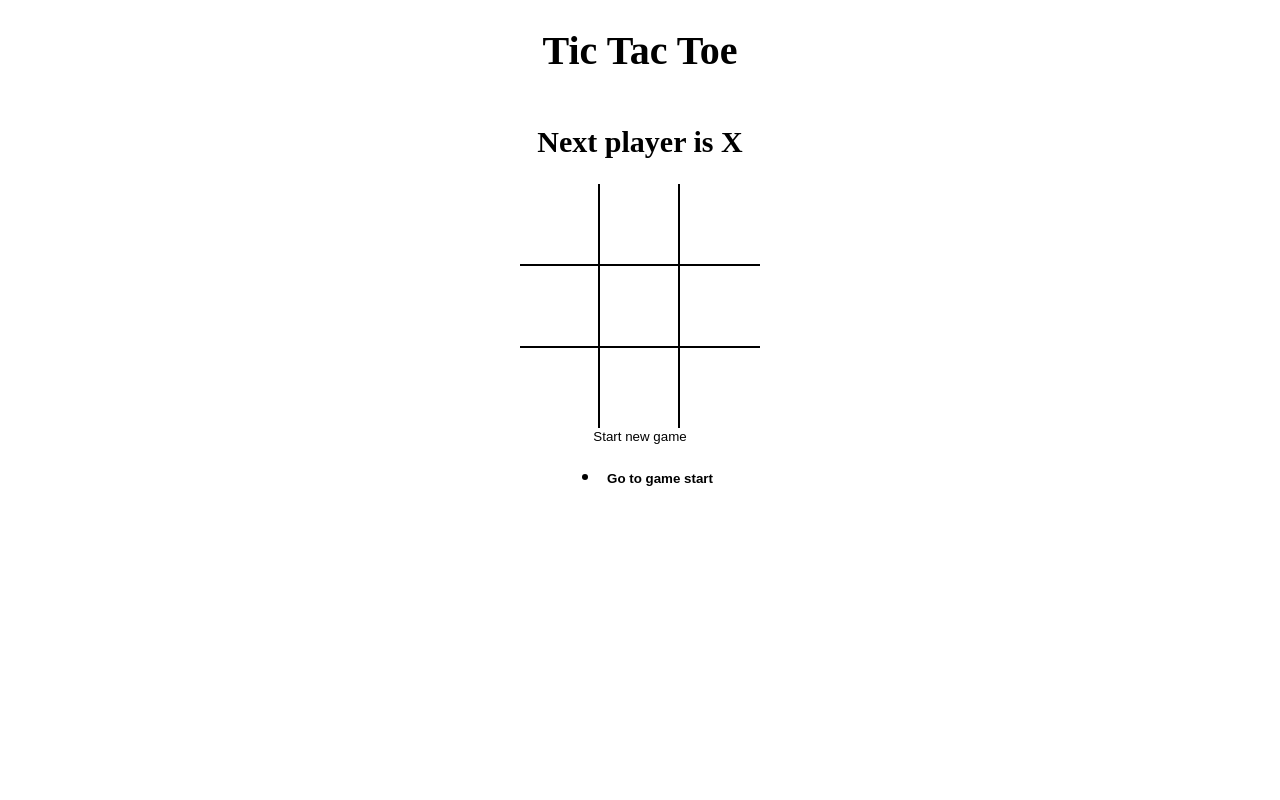
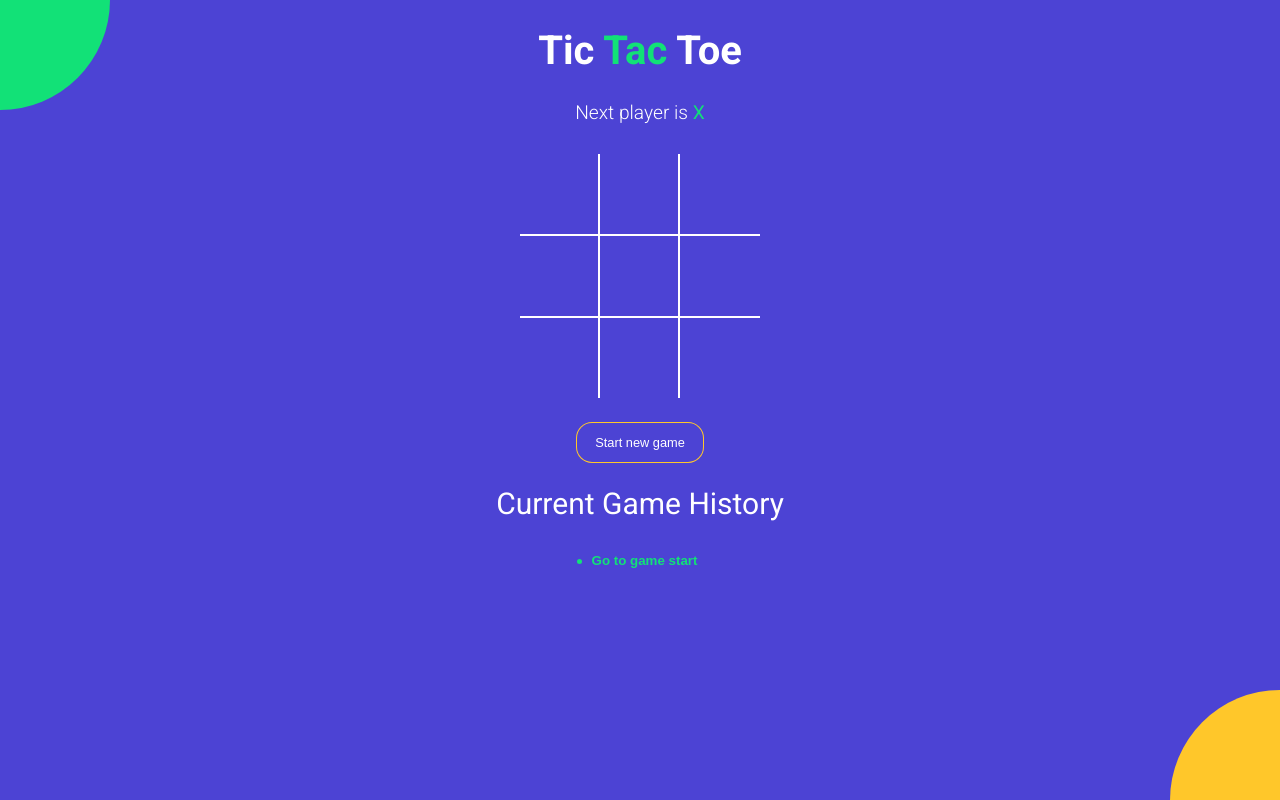
Before and after one commit to Ishan2110/Tic-tac-toe, a React (Vite) app: page / in a window 1280 px wide. Built offline with nearby package versions, Linux system fonts and the light colour scheme; the HTML template or start-up script is replaced by a standard one.

Commit message:
Styled the entire app

```diff
--- a/index.html
+++ b/index.html
@@ -2,7 +2,11 @@
 <html>
 
 <head>
-    <title>React Parcel Micro App</title>
+    <meta charset="UTF-8" />
+    <meta name="viewport" content="width=device-width, initial-scale=1.0" />
+    <meta http-equiv="X-UA-Compatible" content="ie=edge" />
+    <link href="https://fonts.googleapis.com/css?family=Roboto:300,400,700&display=swap" rel="stylesheet" />
+    <title>TIC TAC TOE</title>
 </head>
 
 <body>
--- a/src/App.jsx
+++ b/src/App.jsx
@@ -60,7 +60,10 @@
 
   return (
     <div className="app">
-      <h1> Tic Tac Toe </h1>
+      <h1>
+        {' '}
+        Tic <span className="text-green">Tac</span> Toe{' '}
+      </h1>
 
       <Statusmsg winner={winner} current={current} />
 
@@ -69,10 +72,16 @@
         handleSquareClick={handleSquareClick}
         winningSquares={winningSquares}
       />
-      <button type="button" onClick={onNewGame}>
+      <button
+        type="button"
+        onClick={onNewGame}
+        className={`btn-reset ${winner ? 'active' : ''}`} // Dynamic-CSS
+      >
         Start new game
       </button>
+      <h2 style={{ fontWeight: 'normal' }}>Current Game History</h2>
       <History history={history} moveTo={moveTo} currentMove={currentMove} />
+      <div className="bg-balls" />
     </div>
   );
 };
--- a/src/components/History.jsx
+++ b/src/components/History.jsx
@@ -3,12 +3,13 @@
 const History = ({ history, moveTo, currentMove }) => {
   //   console.log(moveTo);
   return (
-    <ul>
+    <div className="history-wrapper">
+      <ul className="history">
         {history.map((_, move) => {
           return (
             <li key={move}>
               <button
-              style={{ fontWeight: move === currentMove ? 'bold' : 'normal' }}
+                className={`btn-move ${move === currentMove ? 'active' : ''}`} // Dynamic-CSS
                 type="button"
                 onClick={() => {
                   moveTo(move);
@@ -20,6 +21,7 @@
           );
         })}
       </ul>
+    </div>
   );
 };
 
--- a/src/components/Square.jsx
+++ b/src/components/Square.jsx
@@ -8,9 +8,10 @@
     <>
       <button
         type="button"
-        className="square"
         onClick={onClick}
-        style={{ fontWeight: isWinningSquare ? 'bold' : 'normal' }}
+        className={`square ${isWinningSquare ? 'winning' : ''} ${
+          value === 'X' ? 'text-green' : 'text-orange'
+        }`} // Dynamic CSS
       >
         {value}
       </button>
--- a/src/components/Statusmsg.jsx
+++ b/src/components/Statusmsg.jsx
@@ -1,16 +1,33 @@
 import React from 'react';
 
 const Statusmsg = ({ winner, current }) => {
-  const noMovesLeft = current.board.every(el => el !== null);
+  const noMovesLeft = current.board.every(el => el !== null); // every is available for all JS arrays
 
   return (
-    <h2>
-      {winner && `Winner is ${winner}`}
-      {!winner &&
-        !noMovesLeft &&
-        `Next player is ${current.isnext ? 'O' : 'X'}`}
-      {!winner && noMovesLeft && 'X and O tied'}
-    </h2>
+    <div className="status-message">
+      {winner && (
+        <>
+          Winner is{' '}
+          <span className={winner === 'X' ? 'text-green' : 'text-orange'}>
+            {winner}
+          </span>
+        </>
+      )}
+      {!winner && !noMovesLeft && (
+        <>
+          Next player is{' '}
+          <span className={current.isnext ? 'text-orange' : 'text-green'}>
+            {current.isnext ? 'O' : 'X'}
+          </span>
+        </>
+      )}
+      {!winner && noMovesLeft && (
+        <>
+          <span className="text-green">X </span>and{' '}
+          <span className="text-orange">O </span> tied
+        </>
+      )}
+    </div>
   );
 };
 export default Statusmsg;
--- a/src/styles/root.scss
+++ b/src/styles/root.scss
@@ -1,4 +1,10 @@
+$green: #12e177;
+$orange: #ffc72a;
+$blue: #4c43d4;
 body {
+    font-family: 'Roboto', sans-serif;
+    background-color: $blue;
+    color: #fff;
     padding: 0;
     margin: 0;
 }
@@ -19,18 +25,82 @@
     align-items: center;
 }
 
+.text-green {
+    color: $green;
+}
+
+.text-orange {
+    color: $orange;
+}
+
+.history-wrapper {
+    width: 300px;
+    text-align: center;
+    margin-bottom: 20px;
+    .history {
+        display: inline-block;
+        padding: 0;
+        margin: 0;
+        li {
+            list-style: none;
+            text-align: left;
+            &:before {
+                content: '';
+                border-radius: 50%;
+                display: inline-block;
+                height: 5px;
+                width: 5px;
+                background-color: $green;
+                margin-right: 4px;
+                margin-bottom: 1px;
+            }
+            .btn-move {
+                color: #fff;
+                &.active {
+                    font-weight: bold;
+                    color: $green;
+                }
+            }
+        }
+    }
+}
+
+.status-message {
+    margin-bottom: 30px;
+    font-size: 1.2rem;
+    font-weight: lighter;
+    span {
+        font-weight: normal;
+    }
+}
+
+.btn-reset {
+    font-size: 0.8rem;
+    color: #fff;
+    border-radius: 15px;
+    padding: 12px 18px;
+    margin-top: 25px;
+    transition: all 0.2s;
+    background-color: $blue;
+    box-shadow: 0px 0px 0px 1px $orange;
+    &.active {
+        background-color: $orange;
+        box-shadow: none;
+    }
+}
+
 .board {
     .board-row {
         display: flex;
         flex-direction: row;
-        border-bottom: 2px solid #000;
+        border-bottom: 2px solid #fff;
         &:last-child {
             border-bottom: none;
         }
         .square {
             width: 80px;
             height: 80px;
-            border-right: 2px solid #000;
+            border-right: 2px solid #fff;
             font-size: 2.5rem;
             padding: 0;
             overflow: hidden;
@@ -38,6 +108,60 @@
             &:last-child {
                 border-right: none;
             }
+            &.winning {
+                animation: scaleText 1.4s infinite;
+                @keyframes scaleText {
+                    0% {
+                        transform: 2.5rem;
+                    }
+                    50% {
+                        font-size: 3.5rem;
+                    }
+                    100% {
+                        font-size: 2.5rem;
+                    }
+                }
+            }
         }
     }
 }
+
+.bg-balls {
+    position: fixed;
+    top: 0;
+    left: 0;
+    right: 0;
+    bottom: 0;
+    min-width: 100%;
+    z-index: -1;
+    &:before,
+    &:after {
+        content: '';
+        position: absolute;
+        width: 150px;
+        height: 150px;
+        border-radius: 50%;
+    }
+    &:before {
+        background-color: $orange;
+        right: -75px;
+        bottom: -75px;
+        @media screen and (min-width: 476px) {
+            width: 220px;
+            height: 220px;
+            right: -110px;
+            bottom: -110px;
+        }
+    }
+    &:after {
+        background-color: $green;
+        top: -75px;
+        left: -75px;
+        @media screen and (min-width: 476px) {
+            width: 220px;
+            height: 220px;
+            top: -110px;
+            left: -110px;
+        }
+    }
+}
```
Lines whose indentation alone changed are shown as unchanged.
